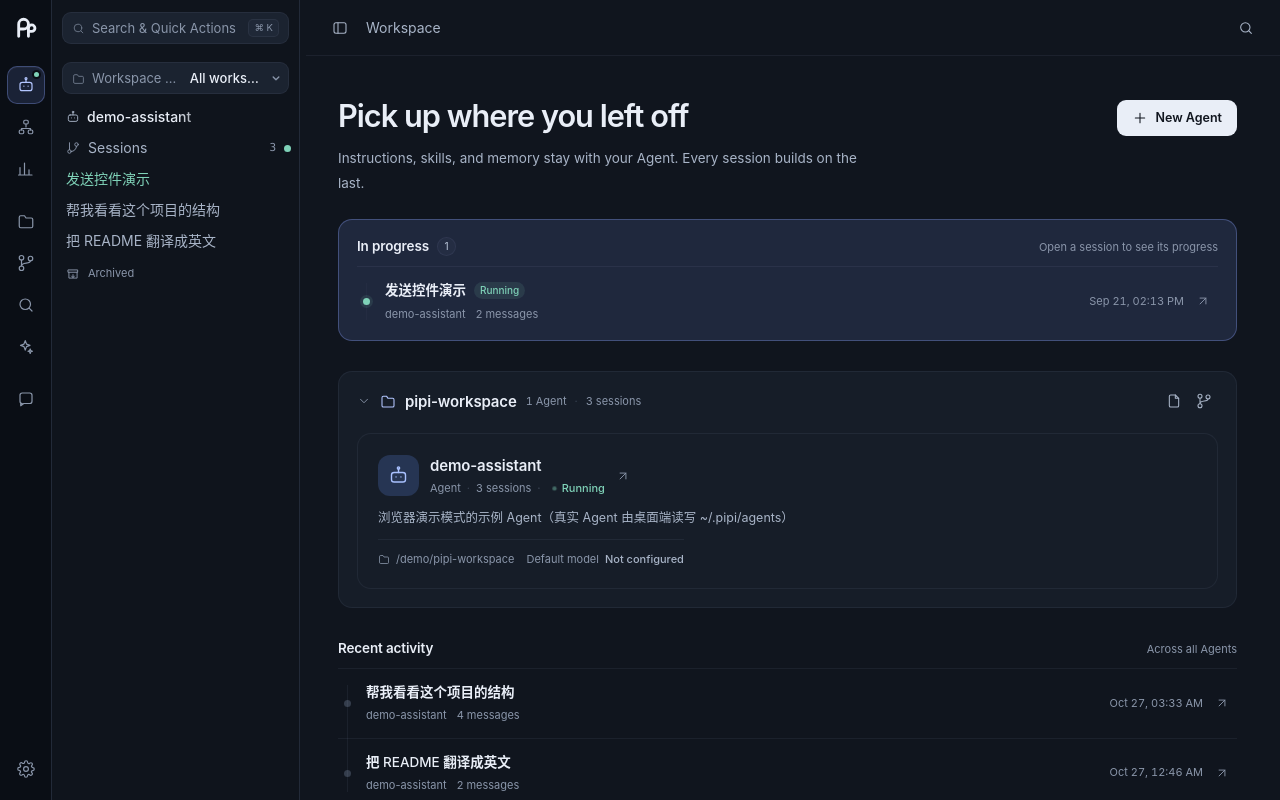
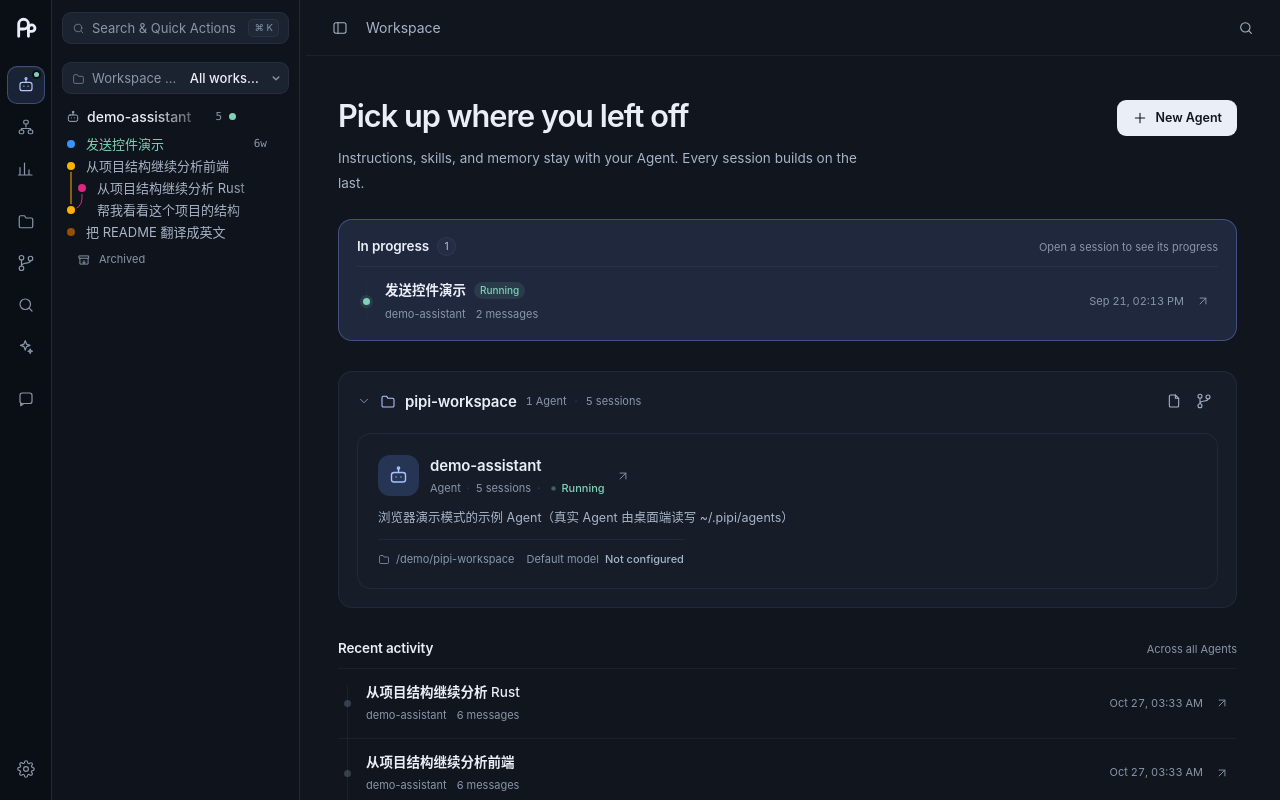
Before and after one commit to Whoeason-que/Pipi, a React (Vite) app: page / in a window 1280 px wide. Built offline with nearby package versions, Linux system fonts and the light colour scheme.

Commit message:
feat: render session forks as a history graph

```diff
--- a/src/App.tsx
+++ b/src/App.tsx
@@ -231,12 +231,6 @@ export default function App() {
   const configureAgent = (agentName: string) => navigate({ kind: "workbench", agentName });
   const startCreating = () => navigate({ kind: "create" });
   const openSession = (agentName: string, sessionId: string) => { void navigation.openSession(agentName, sessionId); };
-  // 左栏的会话仓库行：默认打开最近活跃的分支（list_sessions 已按 last_active 降序）。
-  const openRepo = (agentName: string) => {
-    const latest = sessionsByAgent[agentName]?.[0];
-    if (latest) openSession(agentName, latest.id);
-    else selectAgent(agentName);
-  };
   const closePalette = useCallback(() => setPaletteOpen(false), []);
   const closeNavigation = useCallback(() => setSidebarOpen(false), []);
   useDialogFocus(sidebarRef, closeNavigation, mobile && sidebarOpen);
@@ -445,7 +439,7 @@ export default function App() {
             archivedSessions={archivedSessions} archivedSessionsExpanded={archivedSessionsExpanded} archivedOpen={archivedOpen}
             sessionsFor={sessionsFor} sessionStatus={sessionStatus} sessionUnread={sessionUnread}
             onSelectAgent={selectAgent} onConfigure={configureAgent}
-            onStartNewSession={name => void navigation.startNewSession(name)} onOpenRepo={openRepo}
+            onStartNewSession={name => void navigation.startNewSession(name)}
             onOpenSession={openSession}
             onArchiveAgent={name => void archive.archiveAgent(name)} onDeleteAgent={(name, archived) => void archive.deleteAgent(name, archived)}
             onRestoreAgent={name => void archive.restoreAgent(name)} onArchiveSession={(name, id) => void archive.archiveSession(name, id)}
--- a/src/app/AgentSidebar.tsx
+++ b/src/app/AgentSidebar.tsx
@@ -1,18 +1,34 @@
 import { useState } from "react";
-import { IconArchive, IconChevronRight, IconGitBranch, IconPlus } from "../icons";
+import { IconArchive, IconChevronRight, IconPlus } from "../icons";
 import ActionMenu from "../components/ActionMenu";
 import AgentAvatar from "../components/AgentAvatar";
 import type { AgentDefinition, SessionSummaryView } from "../types";
 import { useI18n } from "../i18n";
 import {
+  buildSessionGraph,
   buildSessionTree,
-  type SessionTreeNode,
+  type SessionGraphRow,
 } from "../chat/session-tree";
+import SessionGraph from "./SessionGraph";
 import type { AgentSection } from "./navigation";
 import {
   sessionStatusLabel,
   type SessionRunStatus,
 } from "./session-status";
+
+/** 会话行尾的紧凑时长（1m/2h/3d/5w）；超过两个月不显示，绝对时间放 title。 */
+function compactAge(timestamp: number, now: number): string {
+  const minutes = Math.trunc((now - timestamp) / 60_000);
+  if (minutes < 1) return "1m";
+  if (minutes < 60) return `${minutes}m`;
+  const hours = Math.trunc(minutes / 60);
+  if (hours < 24) return `${hours}h`;
+  const days = Math.trunc(hours / 24);
+  if (days < 7) return `${days}d`;
+  const weeks = Math.trunc(days / 7);
+  if (weeks < 9) return `${weeks}w`;
+  return "";
+}
 
 export interface AgentSidebarProps {
   section: AgentSection;
@@ -31,8 +47,6 @@ export interface AgentSidebarProps {
   onSelectAgent: (name: string) => void;
   onConfigure: (name: string) => void;
   onStartNewSession: (name: string) => void;
-  /** 打开该 Agent 的会话仓库（最近活跃的分支）。 */
-  onOpenRepo: (name: string) => void;
   /** 切换左栏仓库树里的分支。 */
   onOpenSession: (name: string, id: string) => void;
   onArchiveAgent: (name: string) => void;
@@ -67,7 +81,7 @@ export default function AgentSidebar(props: AgentSidebarProps) {
     const statuses = sessions.map((session) =>
       props.sessionStatus(agent.name, session.id),
     );
-    // 仓库行只留一个状态点：运行 > 重试 > 出错 > 完成未读（与旧会话标题色同口径）。
+    // 头部聚合状态点：运行 > 重试 > 出错 > 完成未读（与旧会话标题色同口径）。
     const repoStatus: SessionRunStatus | undefined = statuses.includes("running")
       ? "running"
       : statuses.includes("retrying")
@@ -79,12 +93,14 @@ export default function AgentSidebar(props: AgentSidebarProps) {
             : undefined;
     const chatOnAgent = props.chatOpen && props.selected === agent.name;
     const currentSessionId = chatOnAgent ? props.viewSessionId : null;
-    // 当前分支在树里时高亮分支本身；草稿/未落分支的会话才高亮仓库行。
+    // 当前分支在树里时高亮分支本身；草稿/未落分支的会话高亮 Agent 头部行。
     const repoActive =
       chatOnAgent &&
       !sessions.some((session) => session.id === currentSessionId);
-    const tree = buildSessionTree(sessions);
-    const renderBranch = (node: SessionTreeNode, depth: number) => {
+    const graph = buildSessionGraph(buildSessionTree(sessions));
+    const now = Date.now();
+    const renderBranch = (row: SessionGraphRow) => {
+      const { node } = row;
       const session = node.session;
       const status = props.sessionStatus(agent.name, session.id);
       const unread = props.sessionUnread(agent.name, session.id);
@@ -94,12 +110,9 @@ export default function AgentSidebar(props: AgentSidebarProps) {
           : "";
       const current = session.id === currentSessionId;
       const title = session.title || t("workspace.untitled");
+      const age = compactAge(session.lastActive, now);
       return (
-        <div
-          key={session.id}
-          className="repo-branch"
-          style={{ paddingLeft: depth * 12 }}
-        >
+        <div key={session.id} className="repo-branch">
           <div
             className={`session branch-row${statusClass}${current ? " active" : ""}`}
           >
@@ -114,12 +127,16 @@ export default function AgentSidebar(props: AgentSidebarProps) {
               onClick={() => props.onOpenSession(agent.name, session.id)}
               aria-current={current ? "page" : undefined}
             >
-              {(depth > 0 || node.missingParentId) && (
-                <span className="branch-fork-mark" aria-hidden="true">
-                  ↳
+              <SessionGraph row={row} current={current} />
+              <span className="truncate session-title fade-end">{title}</span>
+              {age && (
+                <span
+                  className="session-when mono"
+                  title={new Date(session.lastActive).toLocaleString()}
+                >
+                  {age}
                 </span>
               )}
-              <span className="truncate session-title fade-end">{title}</span>
             </button>
             <ActionMenu
               label={t("app.sessionMenu", { title })}
@@ -136,14 +153,13 @@ export default function AgentSidebar(props: AgentSidebarProps) {
               ]}
             />
           </div>
-          {node.children.map((child) => renderBranch(child, depth + 1))}
         </div>
       );
     };
     return (
       <div className="agent" key={agent.name}>
         <div
-          className={`agent-row${props.selected === agent.name && !props.chatOpen ? " selected" : ""}`}
+          className={`agent-row${props.selected === agent.name && !props.chatOpen ? " selected" : ""}${repoActive ? " draft-active" : ""}`}
         >
           <button
             type="button"
@@ -170,7 +186,7 @@ export default function AgentSidebar(props: AgentSidebarProps) {
             className="agent-name"
             title={agent.name}
             aria-current={
-              props.selected === agent.name && !props.chatOpen
+              (props.selected === agent.name && !props.chatOpen) || repoActive
                 ? "page"
                 : undefined
             }
@@ -178,6 +194,23 @@ export default function AgentSidebar(props: AgentSidebarProps) {
           >
             <span className="fade-end">{agent.name}</span>
           </button>
+          <span className="agent-row-meta">
+            {sessions.length > 0 && (
+              <span
+                className="repo-meta mono"
+                title={t("app.repoBranchCount", { count: sessions.length })}
+              >
+                {sessions.length}
+              </span>
+            )}
+            {repoStatus && (
+              <span
+                className={`repo-dot status-${repoStatus}`}
+                title={sessionStatusLabel(repoStatus, repoStatus === "completed", t)}
+                aria-label={sessionStatusLabel(repoStatus, repoStatus === "completed", t)}
+              />
+            )}
+          </span>
           <span className="agent-row-actions">
             <button
               type="button"
@@ -214,34 +247,7 @@ export default function AgentSidebar(props: AgentSidebarProps) {
         </div>
         {expanded && (
           <div className="sessions" id={`agent-sessions-${agent.name}`}>
-            <div className={`session repo-row${repoActive ? " active" : ""}`}>
-              <button
-                type="button"
-                className="session-link"
-                title={t("app.openSessionRepo", { name: agent.name })}
-                onClick={() => props.onOpenRepo(agent.name)}
-                aria-current={repoActive ? "page" : undefined}
-              >
-                <span className="repo-icon" aria-hidden="true">
-                  <IconGitBranch />
-                </span>
-                <span className="truncate session-title fade-end">{t("app.sessions")}</span>
-                <span
-                  className="repo-meta mono"
-                  title={t("app.repoBranchCount", { count: sessions.length })}
-                >
-                  {sessions.length}
-                </span>
-                {repoStatus && (
-                  <span
-                    className={`repo-dot status-${repoStatus}`}
-                    title={sessionStatusLabel(repoStatus, repoStatus === "completed", t)}
-                    aria-label={sessionStatusLabel(repoStatus, repoStatus === "completed", t)}
-                  />
-                )}
-              </button>
-            </div>
-            {tree.map((node) => renderBranch(node, 0))}
+            {graph.map(renderBranch)}
             <button
               type="button"
               className="caption archive-toggle"
--- /dev/null
+++ b/src/app/SessionGraph.tsx
@@ -0,0 +1,49 @@
+import type { SessionGraphRow } from "../chat/session-tree";
+
+// VS Code SCM history graph geometry (scmHistory.ts).
+const LANE = 11;
+const HEIGHT = 22;
+const MID = HEIGHT / 2;
+const RADIUS = 5;
+const x = (index: number) => LANE * (index + 1);
+
+export default function SessionGraph({ row, current }: { row: SessionGraphRow; current: boolean }) {
+  const { input, output, circleIndex, color, node, hasParent } = row;
+  const paths: Array<{ key: string; d: string; color: string }> = [];
+  for (const [index, lane] of input.entries()) {
+    if (lane.targetId === node.session.id) {
+      const d = index === circleIndex
+        ? `M ${x(index)} 0 V ${MID}`
+        : `M ${x(index)} 0 A ${LANE} ${LANE} 0 0 1 ${x(index - 1)} ${MID} H ${x(circleIndex)}`;
+      paths.push({ key: `in-${lane.key}`, d, color: lane.color });
+      continue;
+    }
+    const next = output.findIndex((item) => item.key === lane.key);
+    if (next < 0) continue;
+    const d = index === next
+      ? `M ${x(index)} 0 V ${HEIGHT}`
+      : `M ${x(index)} 0 V ${MID - RADIUS} A ${RADIUS} ${RADIUS} 0 0 1 ${x(index) - RADIUS} ${MID} H ${x(next) + RADIUS} A ${RADIUS} ${RADIUS} 0 0 0 ${x(next)} ${MID + RADIUS} V ${HEIGHT}`;
+    paths.push({ key: `pass-${lane.key}`, d, color: lane.color });
+  }
+  if (hasParent) {
+    paths.push({ key: "parent", d: `M ${x(circleIndex)} ${MID} V ${HEIGHT}`, color });
+  }
+  const width = LANE * (Math.max(input.length, output.length, circleIndex + 1, 1) + 1);
+  return (
+    <svg className="branch-graph" width={width} height={HEIGHT} aria-hidden="true">
+      {paths.map((path) => (
+        <path key={path.key} d={path.d} fill="none" stroke={path.color} strokeWidth="1" strokeLinecap="round" />
+      ))}
+      {current ? (
+        <>
+          <circle cx={x(circleIndex)} cy={MID} r="7" fill={color} />
+          <circle className="branch-graph-current" cx={x(circleIndex)} cy={MID} r="2" />
+        </>
+      ) : node.missingParentId ? (
+        <circle cx={x(circleIndex)} cy={MID} r="5" fill="none" stroke={color} strokeWidth="1" strokeDasharray="4 2" />
+      ) : (
+        <circle className="branch-graph-node" cx={x(circleIndex)} cy={MID} r="5" fill={color} />
+      )}
+    </svg>
+  );
+}
--- a/src/chat/session-tree.ts
+++ b/src/chat/session-tree.ts
@@ -66,3 +66,50 @@ export function buildSessionTree(
   }
   return tree;
 }
+
+export interface SessionGraphLane {
+  key: number;
+  targetId: string;
+  color: string;
+}
+
+export interface SessionGraphRow {
+  node: SessionTreeNode;
+  input: SessionGraphLane[];
+  output: SessionGraphLane[];
+  circleIndex: number;
+  color: string;
+  hasParent: boolean;
+}
+
+/** Children precede their source, like commits in the SCM history graph. */
+export function buildSessionGraph(tree: SessionTreeNode[]): SessionGraphRow[] {
+  const ordered: Array<{ node: SessionTreeNode; parentId?: string }> = [];
+  const visit = (node: SessionTreeNode, parentId?: string) => {
+    for (const child of node.children) visit(child, node.session.id);
+    ordered.push({ node, parentId });
+  };
+  for (const root of tree) visit(root);
+
+  const palette = ["#3794FF", "#FFB000", "#DC267F", "#994F00", "#40B0A6", "#B66DFF"];
+  let nextLane = 0;
+  let lanes: SessionGraphLane[] = [];
+  return ordered.map(({ node, parentId }) => {
+    const input = lanes;
+    const matching = input.filter((lane) => lane.targetId === node.session.id);
+    const circleIndex = matching.length
+      ? input.findIndex((lane) => lane.targetId === node.session.id)
+      : input.length;
+    const color = matching[0]?.color ?? palette[nextLane % palette.length];
+    const output = input.filter((lane) => lane.targetId !== node.session.id);
+    if (parentId) {
+      const lane = matching[0] ?? { key: nextLane++, targetId: parentId, color };
+      output.splice(circleIndex, 0, { ...lane, targetId: parentId });
+    } else if (!matching.length) {
+      // Reserve a color for independent roots too.
+      nextLane++;
+    }
+    lanes = output;
+    return { node, input, output, circleIndex, color, hasParent: !!parentId };
+  });
+}
--- a/src/dev-mock.ts
+++ b/src/dev-mock.ts
@@ -70,6 +70,8 @@ const runningDemoSessionId = "1790000000000-running-demo";
 const subagentDemoSessionId = "1790000000200-subagent-demo";
 const demoParentSessions = new Map<string, string>([[subagentDemoSessionId, runningDemoSessionId]]);
 const initialDemoSessionId = "1730000000000-abc123";
+const forkDemoSessionId = "1730000001000-fork-demo";
+const secondForkDemoSessionId = "1730000002000-fork-demo";
 const legacyDemoSessionId = "1729990000000-def456";
 const peerDemoSessionId = "1729980000000-ghi789";
 
@@ -140,6 +142,16 @@ const demoStates = new Map<string, DemoAgentState>([
         { role: "assistant", content: [{ type: "text", text: "正在读取 src/ 下的文件，先确认入口与共享组件。" }], timestamp: Date.now() - 15000 },
       ]],
       [initialDemoSessionId, "帮我看看这个项目的结构", initialDemoMessages],
+      [forkDemoSessionId, "从项目结构继续分析前端", [
+        ...initialDemoMessages,
+        { role: "user", content: "继续分析前端组件。", timestamp: Date.now() - 120000 },
+        { role: "assistant", content: [{ type: "text", text: "我会从 src/ 的入口和会话组件开始。" }], timestamp: Date.now() - 110000 },
+      ]],
+      [secondForkDemoSessionId, "从项目结构继续分析 Rust", [
+        ...initialDemoMessages,
+        { role: "user", content: "继续分析 Rust 核心。", timestamp: Date.now() - 100000 },
+        { role: "assistant", content: [{ type: "text", text: "我会从 crates/ 的分层开始。" }], timestamp: Date.now() - 90000 },
+      ]],
       [
         legacyDemoSessionId,
         "把 README 翻译成英文",
@@ -775,6 +787,9 @@ function listDemoSessions(agentName: string): Array<Record<string, unknown>> {
       startedAt: Number(id.split("-")[0]) || 0,
       lastActive: Number(id.split("-")[0]) || 0,
       ...(demoParentSessions.has(id) ? { parentSessionId: demoParentSessions.get(id) } : {}),
+      ...([forkDemoSessionId, secondForkDemoSessionId].includes(id)
+        ? { forkParentId: initialDemoSessionId }
+        : {}),
     }));
 }
 
--- a/src/i18n/locales/en/app.ts
+++ b/src/i18n/locales/en/app.ts
@@ -10,8 +10,6 @@ export const app = {
   deleteAgent: "Delete Agent permanently",
   restoreAgent: "Restore Agent",
   noSessions: "No sessions yet",
-  sessions: "Sessions",
-  openSessionRepo: "Open the session repository of {name}",
   repoBranchCount: "{count} branches",
   archived: "Archived",
   sessionMenu: "Actions for session {title}",
--- a/src/i18n/zh.ts
+++ b/src/i18n/zh.ts
@@ -52,7 +52,6 @@ export const zh: DeepPartial<I18nSchema> = {
     closeSettings: "关闭设置",
   },
   app: {
-    sessions: "会话",
     workspaceFilterLabel: "工作区范围",
     workspaceFilterAll: "全部工作区",
   },
--- a/src/styles/features/agent-navigation.css
+++ b/src/styles/features/agent-navigation.css
@@ -74,7 +74,8 @@
   background: var(--hover);
 }
 
-.agent-row.selected {
+.agent-row.selected,
+.agent-row.draft-active {
   color: var(--fg);
   background: var(--accent-soft);
   box-shadow: inset 0 0 0 1px var(--accent-border);
@@ -172,6 +173,15 @@
   transition: opacity 0.13s;
 }
 
+/* 头部右侧常显 meta：分支计数 + 聚合状态点；操作按钮 hover 才浮现，位置预留不动。 */
+.agent-row-meta {
+  display: flex;
+  align-items: center;
+  flex-shrink: 0;
+  gap: 7px;
+  margin-right: 2px;
+}
+
 .agent-row:hover .agent-row-actions,
 .agent-row:focus-within .agent-row-actions,
 .session:hover > .more-trigger,
@@ -188,6 +198,7 @@
 }
 
 .sessions {
+  --rail-x: 12px;
   margin: 1px 0 6px;
 }
 
@@ -217,13 +228,7 @@
 
 .session.status-retrying .session-title { color: var(--warn); }
 
-/* 会话仓库行：左栏只列仓库，具体分支在右栏树里切。 */
-.repo-icon {
-  display: flex;
-  flex: none;
-  color: var(--faint);
-}
-
+/* 会话仓库行已并入 Agent 头部：计数与状态点见 .agent-row-meta。 */
 .repo-meta {
   flex: none;
   color: var(--faint);
@@ -242,16 +247,59 @@
 .repo-dot.status-error { background: var(--danger); }
 .repo-dot.status-completed { background: var(--status-unread-text); }
 
-/* 仓库下的分支树：分叉按层级缩进，箭头只做来源提示。 */
+/* SCM 历史图：22px 连续行、11px 泳道和贯穿整行的选中背景。 */
 .repo-branch {
-  margin: 1px 0;
+  min-width: 0;
 }
 
-.branch-fork-mark {
+.sidebar .repo-branch .session {
+  height: 22px;
+  min-height: 22px;
+  margin: 0;
+  padding: 0;
+  border-radius: 0;
+  box-shadow: none;
+}
+
+.repo-branch .session-link {
+  height: 100%;
+  gap: 4px;
+}
+
+.repo-branch .session-title {
+  font-size: 13px;
+}
+
+.branch-graph {
+  display: block;
   flex: none;
+  pointer-events: none;
+}
+
+.branch-graph-node {
+  stroke: var(--nav-bg);
+  stroke-width: 2px;
+}
+
+.branch-graph-current {
+  fill: var(--nav-bg);
+}
+
+.repo-branch .session:hover .branch-graph-node {
+  stroke: transparent;
+}
+
+.repo-branch .session > .more-trigger {
+  width: 22px;
+  height: 22px;
+}
+
+/* 行尾相对时间（1m/2h/3d）；右边距给 hover 浮现的 ⋯ 让位。 */
+.session-when {
+  flex: none;
+  margin-right: 24px;
   color: var(--faint);
-  font-size: 10px;
-  line-height: 1;
+  font-size: var(--text-xs);
 }
 
 .session.active .session-link,
@@ -308,6 +356,15 @@
 .session.pending {
   font-size: var(--text-sm);
   color: var(--faint);
+}
+
+/* 归档会话与「归档」开关跟分支文本对齐（分支文本 = rail + 8 + 行内 6px 内边距）。 */
+.archived-session {
+  padding-left: calc(var(--rail-x) + 14px);
+}
+
+.sessions .archive-toggle {
+  padding-left: calc(var(--rail-x) + 5px);
 }
 
 .archive-toggle {
```
Also changed, not shown: 1 other file (tests, documents, lock files or other folders).
